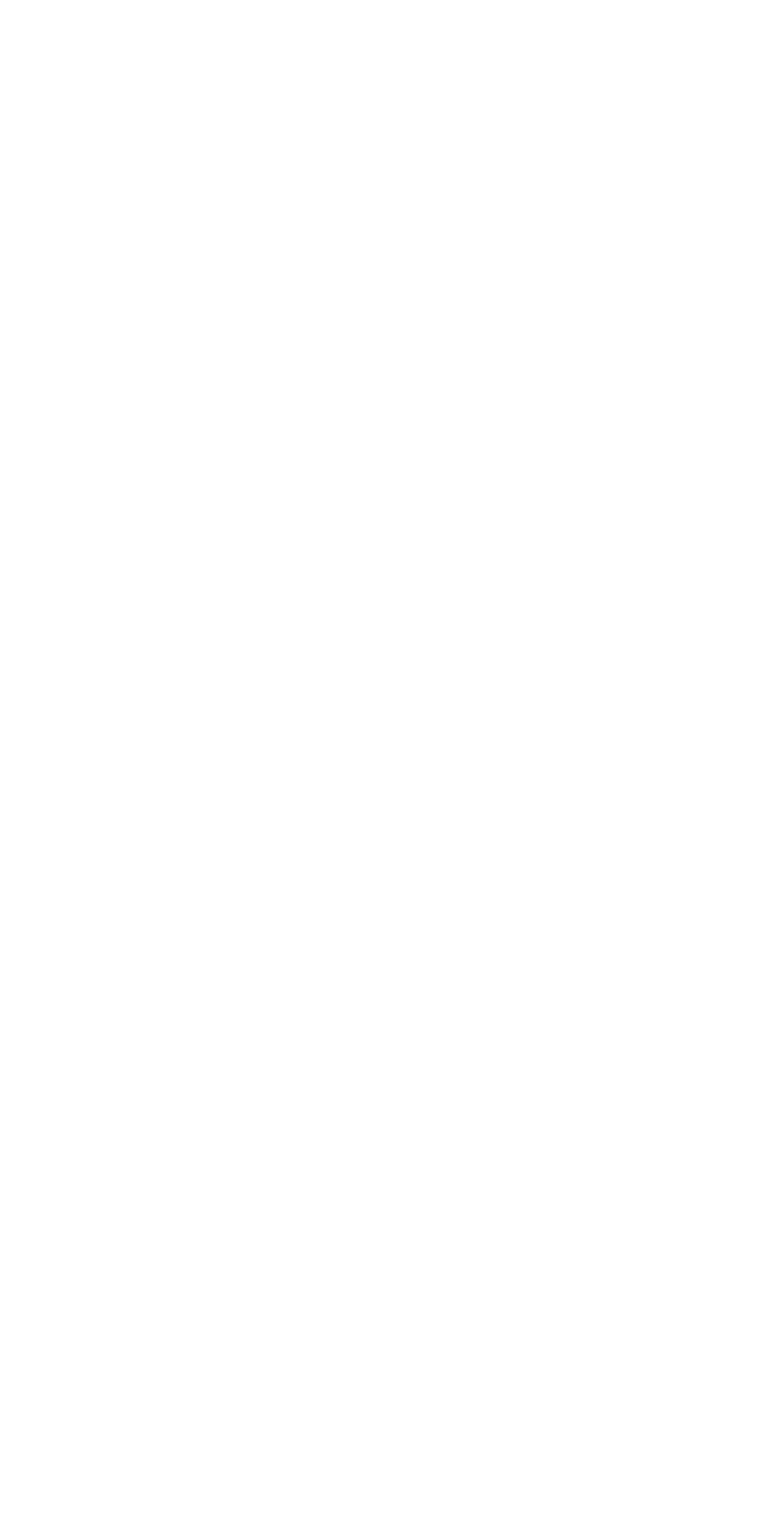
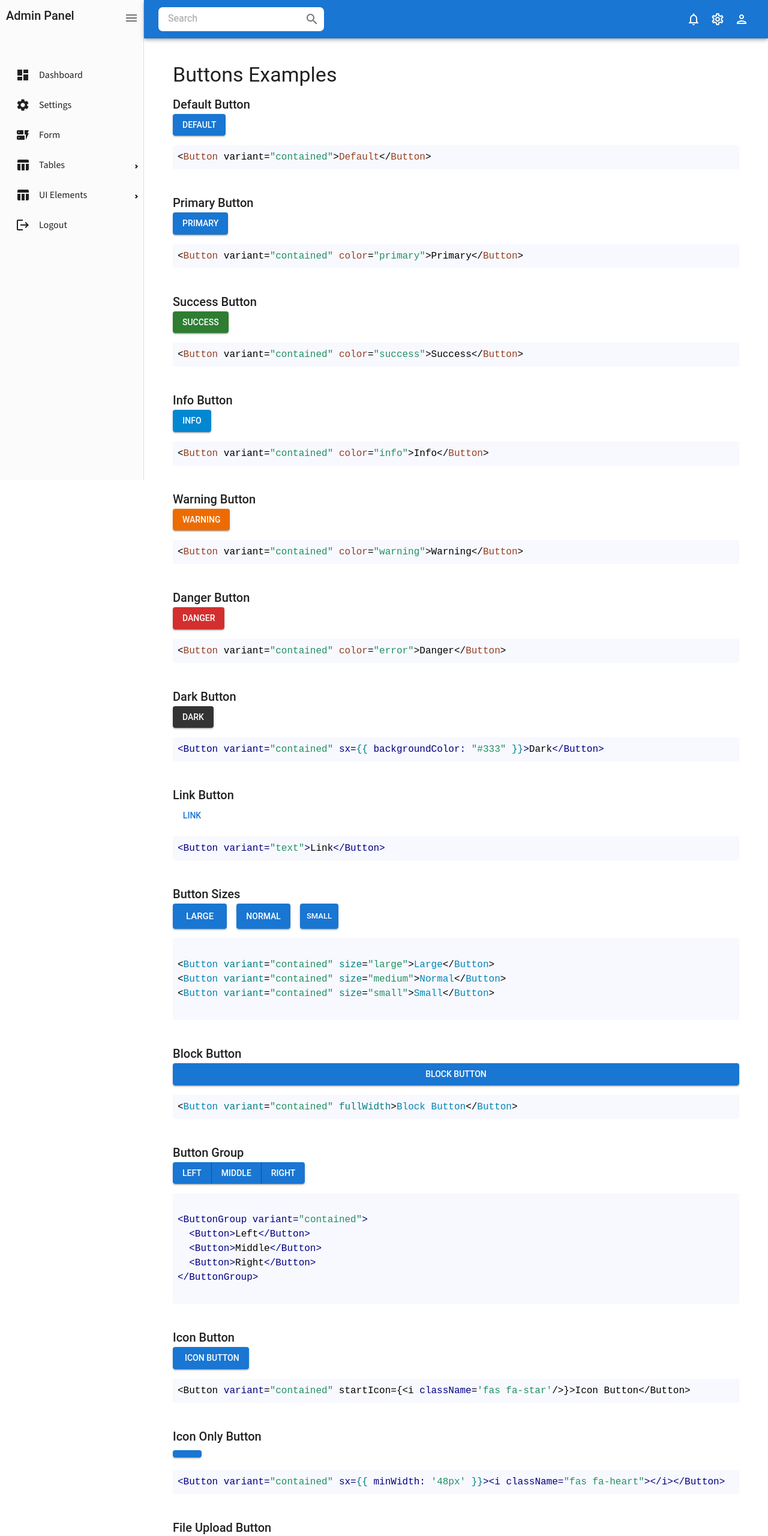
Before and after one commit to SaurabhNegis/Admin_panel, a React (Vite) app: page /buttons in a window 1280 px wide. Before the commit this address had no page. Shown: the top 2560 px of the page at 60% size. Before the commit the page ends 800 px from the top, so only its background shows below. Built offline with nearby package versions, Linux system fonts and the light colour scheme; a web font is replaced by a local one.

Commit message:
created button.jsx and adjusted sidebar and approutes for it. added some styles to munItems in sidebar

```diff
--- a/package.json
+++ b/package.json
@@ -19,7 +19,8 @@
     "react": "^19.0.0",
     "react-dom": "^19.0.0",
     "react-pro-sidebar": "^1.1.0",
-    "react-router-dom": "^7.1.5"
+    "react-router-dom": "^7.1.5",
+    "react-syntax-highlighter": "^15.6.1"
   },
   "devDependencies": {
     "@eslint/js": "^9.19.0",
--- a/src/components/common/Sidebar.jsx
+++ b/src/components/common/Sidebar.jsx
@@ -1,12 +1,12 @@
-import React from 'react';
-import { Sidebar, Menu, MenuItem, SubMenu } from 'react-pro-sidebar';
-import { Link, useLocation } from 'react-router-dom'; // Import useLocation
-import { Box, Typography, IconButton } from '@mui/material';
-import { Dashboard, Settings, Logout } from '@mui/icons-material';
+import React from "react";
+import { Sidebar, Menu, MenuItem, SubMenu } from "react-pro-sidebar";
+import { Link, useLocation } from "react-router-dom"; // Import useLocation
+import { Box, Typography, IconButton } from "@mui/material";
+import { Dashboard, Settings, Logout } from "@mui/icons-material";
 import MenuOutlinedIcon from "@mui/icons-material/MenuOutlined";
-import DynamicFormIcon from '@mui/icons-material/DynamicForm';
-import TableChartIcon from '@mui/icons-material/TableChart';
-import PivotTableChartIcon from '@mui/icons-material/PivotTableChart';
+import DynamicFormIcon from "@mui/icons-material/DynamicForm";
+import TableChartIcon from "@mui/icons-material/TableChart";
+import PivotTableChartIcon from "@mui/icons-material/PivotTableChart";
 const Sidebars = ({ isCollapsed, setIsCollapsed }) => {
   const location = useLocation(); // Getting the current location for sidebar menuitem
 
@@ -15,89 +15,122 @@ const Sidebars = ({ isCollapsed, setIsCollapsed }) => {
   };
 
   return (
-    <Box sx={{ overflow: "hidden",  width: "100%" }}>
-      <Sidebar collapsed={isCollapsed} style={{ height: '100vh',width: "100%" }}>
-        <Box sx={{ display: 'flex', justifyContent: "space-between", margin: "10px", marginBottom:"50px" }}>
-          {!isCollapsed && (
-            <Typography variant="h6">
-              Admin Panel
-            </Typography>
-          )}
+    <Box sx={{ overflow: "hidden", width: "100%" }}>
+      <Sidebar
+        collapsed={isCollapsed}
+        style={{ height: "100vh", width: "100%" }}
+      >
+        <Box
+          sx={{
+            display: "flex",
+            justifyContent: "space-between",
+            margin: "10px",
+            marginBottom: "50px",
+          }}
+        >
+          {!isCollapsed && <Typography variant="h6">Admin Panel</Typography>}
           <IconButton onClick={handleToggle}>
             <MenuOutlinedIcon />
           </IconButton>
         </Box>
 
-        <Menu iconShape="square"
+        <Menu
+          iconShape="square"
           menuItemStyles={{
             button: ({ level, active }) => {
               if (active) {
                 return {
-                  backgroundColor: '#1976d2',
-                  color: '#fff', // Custom text color for active item
-                  '&:hover': {
-                    backgroundColor: '#1976d2', // Custom hover background color
+                  backgroundColor: "#1976d2",
+                  color: "#fff", // Custom text color for active item
+                  "&:hover": {
+                    backgroundColor: "#1976d2", // Custom hover background color
                   },
-
                 };
               }
               return {};
             },
           }}
-
-
         >
-          {/* Dashboard MenuItem */}
+          {/* Dashboard MenuItem  navigation*/}
           <MenuItem
             icon={<Dashboard />}
             component={<Link to={"/"} />}
             active={location.pathname === "/"} // Check if the current route matches
           >
-            {!isCollapsed && 'Dashboard'}
+            {!isCollapsed && "Dashboard"}
           </MenuItem>
 
-          {/* Settings MenuItem */}
+          {/* Settings MenuItem navigation */}
           <MenuItem
             icon={<Settings />}
             component={<Link to={"/settings"} />}
             active={location.pathname === "/settings"} // Check if the current route matches
           >
-            {!isCollapsed && 'Settings'}
+            {!isCollapsed && "Settings"}
           </MenuItem>
 
-
-          {/* formPage MenuItem */}
+          {/* formPage MenuItem  navigation*/}
           <MenuItem
             icon={<DynamicFormIcon />}
             component={<Link to={"/formPage"} />}
             active={location.pathname === "/formPage"} // Check if the current route matches
           >
-            {!isCollapsed && 'Form'}
+            {!isCollapsed && "Form"}
           </MenuItem>
 
-          {/* Tabel */}
-          <SubMenu icon={<TableChartIcon/>}
-          label="Charts">
+          {/* Tabel navigation */}
+          <SubMenu icon={<TableChartIcon />} label="Tables">
             {/*Basic Tabel */}
 
-      <MenuItem icon={<TableChartIcon />}
+            <MenuItem
+              icon={<TableChartIcon />}
               component={<Link to={"/basicTables"} />}
-      >basic Table</MenuItem>
+            active={location.pathname === "/basicTables"} // Check if the current route matches
+
+            >
+              basic Table
+            </MenuItem>
             {/* Data table  */}
 
-         <MenuItem icon={<PivotTableChartIcon />}
+            <MenuItem
+              icon={<PivotTableChartIcon />}
               component={<Link to={"/dataTable"} />}
-      >Data Table </MenuItem>
+            active={location.pathname === "/dataTable"} // Check if the current route matches
+
+            >
+              Data Table{" "}
+            </MenuItem>
           </SubMenu>
 
+          {/* UI Elements navigation */}
+          <SubMenu icon={<TableChartIcon />} label="UI Elements">
+            {/*Buttons */}
+            <MenuItem
+              icon={<TableChartIcon />}
+              component={<Link to={"/buttons"} />}
+            active={location.pathname === "/buttons"} // Check if the current route matches
 
-          {/* Logout MenuItem */}
+            >
+              Buttons
+            </MenuItem>
+
+            {/* Data table  */}
+
+            {/* <MenuItem
+              icon={<PivotTableChartIcon />}
+              component={<Link to={"/dataTable"} />}
+            >
+              Data Table{" "}
+            </MenuItem> */}
+          </SubMenu>
+
+          {/* Logout MenuItem  navigation*/}
           <MenuItem
             icon={<Logout />}
             component={<Link to={"/logout"} />}
             active={location.pathname === "/logout"} // Check if the current route matches
           >
-            {!isCollapsed && 'Logout'}
+            {!isCollapsed && "Logout"}
           </MenuItem>
         </Menu>
       </Sidebar>
--- /dev/null
+++ b/src/pages/Ui_Elements/Buttons.jsx
@@ -0,0 +1,202 @@
+import React from "react";
+import { Box, Button, Typography, Stack, ButtonGroup } from "@mui/material";
+import { Light as SyntaxHighlighter } from "react-syntax-highlighter";
+import { docco } from "react-syntax-highlighter/dist/esm/styles/hljs";
+
+// Button Click Handlers
+const handleClick = (text) => alert(`${text} Button Clicked!`);
+const handleUpload = (event) => alert(`File Selected: ${event.target.files[0]?.name}`);
+
+const ButtonExamples = () => {
+  return (
+    <Box sx={{ p: 3 }}>
+      <Typography variant="h4" gutterBottom>
+        Buttons Examples
+      </Typography>
+
+      <Stack spacing={3}>
+        {/* Default Button */}
+        <Box>
+          <Typography variant="h6">Default Button</Typography>
+          <Button variant="contained" className="btn-default" onClick={() => handleClick("Default")}>
+            Default
+          </Button>
+          <SyntaxHighlighter language="jsx" style={docco}>
+            {`<Button variant="contained">Default</Button>`}
+          </SyntaxHighlighter>
+        </Box>
+
+        {/* Primary Button */}
+        <Box>
+          <Typography variant="h6">Primary Button</Typography>
+          <Button variant="contained" color="primary" className="btn-primary" onClick={() => handleClick("Primary")}>
+            Primary
+          </Button>
+          <SyntaxHighlighter language="jsx" style={docco}>
+            {`<Button variant="contained" color="primary">Primary</Button>`}
+          </SyntaxHighlighter>
+        </Box>
+
+        {/* Success Button */}
+        <Box>
+          <Typography variant="h6">Success Button</Typography>
+          <Button variant="contained" color="success" className="btn-success" onClick={() => handleClick("Success")}>
+            Success
+          </Button>
+          <SyntaxHighlighter language="jsx" style={docco}>
+            {`<Button variant="contained" color="success">Success</Button>`}
+          </SyntaxHighlighter>
+        </Box>
+
+        {/* Info Button */}
+        <Box>
+          <Typography variant="h6">Info Button</Typography>
+          <Button variant="contained" color="info" className="btn-info" onClick={() => handleClick("Info")}>
+            Info
+          </Button>
+          <SyntaxHighlighter language="jsx" style={docco}>
+            {`<Button variant="contained" color="info">Info</Button>`}
+          </SyntaxHighlighter>
+        </Box>
+
+        {/* Warning Button */}
+        <Box>
+          <Typography variant="h6">Warning Button</Typography>
+          <Button variant="contained" color="warning" className="btn-warning" onClick={() => handleClick("Warning")}>
+            Warning
+          </Button>
+          <SyntaxHighlighter language="jsx" style={docco}>
+            {`<Button variant="contained" color="warning">Warning</Button>`}
+          </SyntaxHighlighter>
+        </Box>
+
+        {/* Danger Button */}
+        <Box>
+          <Typography variant="h6">Danger Button</Typography>
+          <Button variant="contained" color="error" className="btn-danger" onClick={() => handleClick("Danger")}>
+            Danger
+          </Button>
+          <SyntaxHighlighter language="jsx" style={docco}>
+            {`<Button variant="contained" color="error">Danger</Button>`}
+          </SyntaxHighlighter>
+        </Box>
+
+        {/* Dark Button */}
+        <Box>
+          <Typography variant="h6">Dark Button</Typography>
+          <Button variant="contained" sx={{ backgroundColor: "#333" }} className="btn-dark" onClick={() => handleClick("Dark")}>
+            Dark
+          </Button>
+          <SyntaxHighlighter language="jsx" style={docco}>
+            {`<Button variant="contained" sx={{ backgroundColor: "#333" }}>Dark</Button>`}
+          </SyntaxHighlighter>
+        </Box>
+
+        {/* Link Button */}
+        <Box>
+          <Typography variant="h6">Link Button</Typography>
+          <Button variant="text" className="btn-link" onClick={() => handleClick("Link")}>
+            Link
+          </Button>
+          <SyntaxHighlighter language="jsx" style={docco}>
+            {`<Button variant="text">Link</Button>`}
+          </SyntaxHighlighter>
+        </Box>
+
+        {/* Button Sizes */}
+        <Box>
+          <Typography variant="h6">Button Sizes</Typography>
+          <Stack direction="row" spacing={2}>
+            <Button variant="contained" size="large" className="btn-lg" onClick={() => handleClick("Large")}>
+              Large
+            </Button>
+            <Button variant="contained" size="medium" className="btn" onClick={() => handleClick("Normal")}>
+              Normal
+            </Button>
+            <Button variant="contained" size="small" className="btn-sm" onClick={() => handleClick("Small")}>
+              Small
+            </Button>
+          </Stack>
+          <SyntaxHighlighter language="jsx" style={docco}>
+            {`
+<Button variant="contained" size="large">Large</Button>
+<Button variant="contained" size="medium">Normal</Button>
+<Button variant="contained" size="small">Small</Button>
+          `}
+          </SyntaxHighlighter>
+        </Box>
+
+        {/* Block Button */}
+        <Box>
+          <Typography variant="h6">Block Button</Typography>
+          <Button variant="contained" fullWidth className="btn-block" onClick={() => handleClick("Block")}>
+            Block Button
+          </Button>
+          <SyntaxHighlighter language="jsx" style={docco}>
+            {`<Button variant="contained" fullWidth>Block Button</Button>`}
+          </SyntaxHighlighter>
+        </Box>
+
+        {/* Button Group */}
+        <Box>
+          <Typography variant="h6">Button Group</Typography>
+          <ButtonGroup variant="contained" className="btn-group">
+            <Button onClick={() => handleClick("Left")}>Left</Button>
+            <Button onClick={() => handleClick("Middle")}>Middle</Button>
+            <Button onClick={() => handleClick("Right")}>Right</Button>
+          </ButtonGroup>
+          <SyntaxHighlighter language="jsx" style={docco}>
+            {`
+<ButtonGroup variant="contained">
+  <Button>Left</Button>
+  <Button>Middle</Button>
+  <Button>Right</Button>
+</ButtonGroup>
+          `}
+          </SyntaxHighlighter>
+        </Box>
+
+        {/* Icon Button */}
+        <Box>
+          <Typography variant="h6">Icon Button</Typography>
+          <Button variant="contained" startIcon={<i className="fas fa-star"></i>} className="btn-icon" onClick={() => handleClick("Icon")}>
+            Icon Button
+          </Button>
+          <SyntaxHighlighter language="jsx" style={docco}>
+            {`<Button variant="contained" startIcon={<i className='fas fa-star'/>}>Icon Button</Button>`}
+          </SyntaxHighlighter>
+        </Box>
+
+        {/* Icon Only Button */}
+        <Box>
+          <Typography variant="h6">Icon Only Button</Typography>
+          <Button variant="contained" sx={{ minWidth: "48px" }} className="btn-icon-only" onClick={() => handleClick("Icon Only")}>
+            <i className="fas fa-heart"></i>
+          </Button>
+          <SyntaxHighlighter language="jsx" style={docco}>
+            {`<Button variant="contained" sx={{ minWidth: '48px' }}><i className="fas fa-heart"></i></Button>`}
+          </SyntaxHighlighter>
+        </Box>
+
+        {/* File Upload Button */}
+        <Box>
+          <Typography variant="h6">File Upload Button</Typography>
+          <Button variant="contained" component="label" className="fileupload">
+            Upload File
+            <input type="file" hidden onChange={handleUpload} />
+          </Button>
+          <SyntaxHighlighter language="jsx" style={docco}>
+            {`
+<Button variant="contained" component="label">
+  Upload File
+  <input type="file" hidden />
+</Button>
+          `}
+          </SyntaxHighlighter>
+        </Box>
+      </Stack>
+    </Box>
+  );
+};
+
+export default ButtonExamples;
--- a/src/routes/AppRoutes.jsx
+++ b/src/routes/AppRoutes.jsx
@@ -12,6 +12,7 @@ import FormPage from '../pages/FormPage';
 import MainLayout from '../layout/MainLayout';
 import BasicTables from '../pages/Tables/BasicTables';
 import DataTable from '../pages/Tables/DataTable';
+import Buttons from '../pages/UI_Elements/Buttons';
 
 const AppRoutes = () => (
   <Routes>
@@ -31,11 +32,14 @@ const AppRoutes = () => (
       <Route path="settings" element={<Settings />} />
 
       {/* Route for FormPage page */}
+      <Route path="formPage" element={<FormPage />} />
 
-      <Route path="formPage" element={<FormPage />} />
+      {/* Route for tables page */}
       <Route path="basicTables" element={<BasicTables />} />
       <Route path="dataTable" element={<DataTable />} />
 
+      {/* Route for tables page */}
+      <Route path="buttons" element={<Buttons />} />
 
     </Route>
 
```
Also changed, not shown: 1 other file (tests, documents, lock files or other folders). Lines whose indentation alone changed are shown as unchanged.
